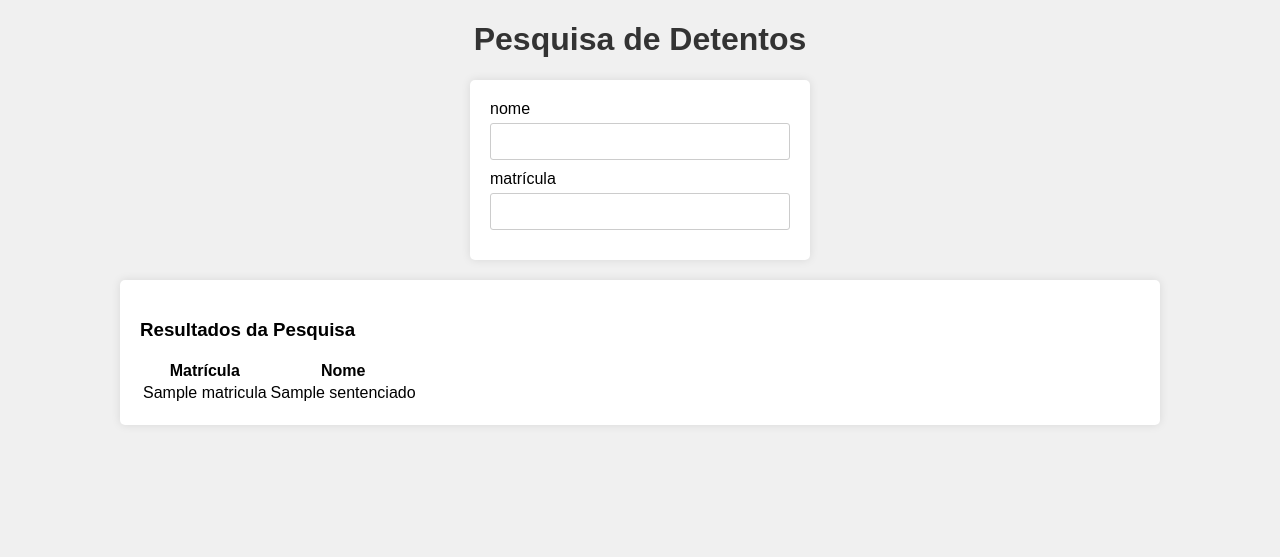
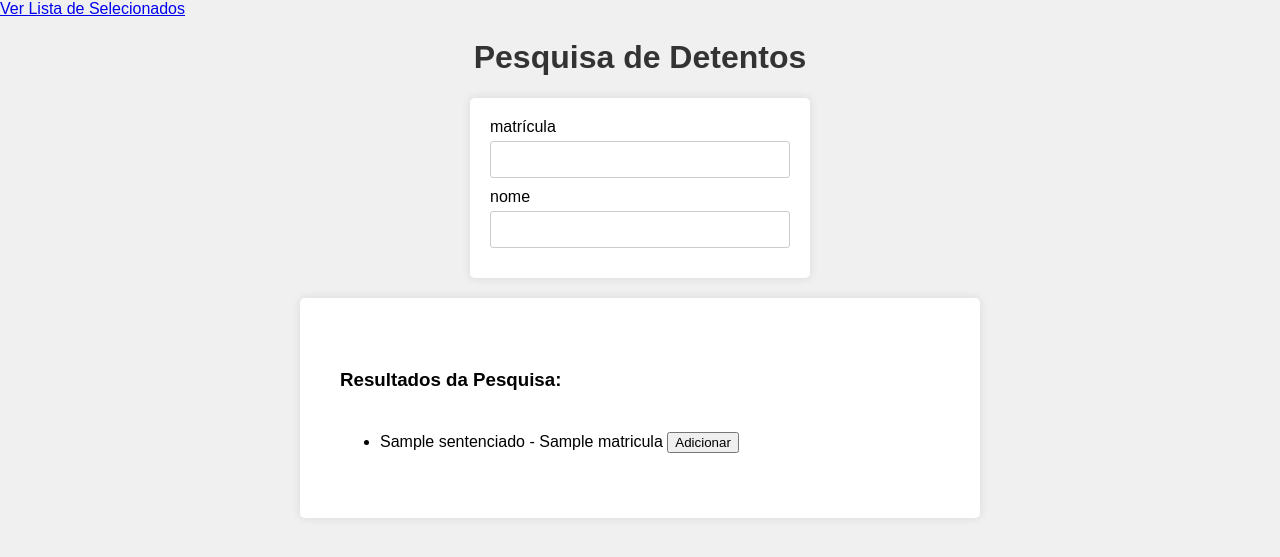
Before and after one commit to fernandopereira3/lista, a Flask app: template templates/pesquisa.html in a window 1280 px wide. Shown: the top 557 px of the page. Run offline with Flask 3, Linux system fonts and the light colour scheme; the template is opened without the code that fills it: values that come from a table or form of the project are taken from there, most other values are stand-ins (such as "Sample title", 1, 10 or a date in 2020); some libraries are stand-ins or nearby versions.

Commit message:
estamos andando!

```diff
--- a/main.py
+++ b/main.py
@@ -2,6 +2,8 @@ from flask import Flask, render_template, request, jsonify
 from models.forms import PesquisaForm
 import pandas as pd
 import  os
+import re
+import datetime
 from pymongo import MongoClient
 from flask_pymongo import PyMongo
 from flask_wtf import FlaskForm
@@ -22,30 +24,49 @@ class PesquisaForm(FlaskForm):
     nome = StringField('Nome')
     pesquisar = SubmitField('PESQUISAR')
 
-@app.route('/lista', methods=['GET', 'POST'])
+
+@app.route('/lista', methods=['GET',  'POST'])
 def pesquisa_matricula():
     form = PesquisaForm()
-    sentenciados = db.sentenciados  # Acesse a coleção do MongoDB
-    resultados = []  # Inicializa uma lista vazia para os resultados
+    sentenciados = db.sentenciados
+    resultados = []
 
-    if form.validate_on_submit():  # Se o formulário foi enviado corretamente
+    if form.validate_on_submit():
         matricula = form.matricula.data.strip()
+        #matri_norm = re.sub(r'[\.\-]', '', matricula).strip()
         nome = form.nome.data.strip()
         query = {}
+#re.compile(f".*{txt_d_pesquisa}.*", re.IGNORECASE)
+        if matricula:
+            query['matricula'] = re.compile(f".*{matricula}.*", re.IGNORECASE)
+        if nome:
+            query['nome'] = {"$regex": nome,  "$options": "i"}
 
-        if matricula:
-            query['matricula'] = matricula
-        if nome:
-            query['nome'] = {"$regex": nome, "$options": "i"}  # Busca por nome ignorando maiúsculas e minúsculas
+        resultados = list(sentenciados.find(query))
 
-        resultados = list(sentenciados.find(query))  # Converte o cursor do MongoDB para lista
-
-        # Convertendo ObjectId para string antes de passar para o template
         for resultado in resultados:
             resultado['_id'] = str(resultado['_id'])
 
     return render_template('pesquisa.html', form=form, sentenciados=resultados)
 
+
+@app.route('/adicionar/<matricula>', methods=['POST'])
+def adicionar_lista(matricula):
+    sentenciado = db.sentenciados.find_one({'matricula': matricula})
+    if sentenciado:
+        lista_selecionados = db.lista_selecionados
+        lista_selecionados.insert_one({
+            'nome': sentenciado['nome'],
+            'matricula': sentenciado['matricula'],
+            'data_adicao': datetime.datetime.now()
+        })
+        return jsonify({'status': 'success', 'message': 'Adicionado com sucesso'})
+    return jsonify({'status': 'error', 'message': 'Matrícula não encontrada'})
+
+@app.route('/lista-selecionados', methods=['GET'])
+def visualizar_lista():
+    lista_selecionados = db.lista_selecionados.find()
+    return render_template('lista.html', lista=lista_selecionados)
 
 
 @app.route('/completa', methods=['GET'])
--- a/static/styles.css
+++ b/static/styles.css
@@ -43,15 +43,25 @@ input[type="submit"]  {
 input[type="submit"]:hover  {
     background-color: #5439de;
  }
-#resultados{
-    width: 1000px;
-    margin-left: auto;
-    margin-right: auto;
+ #Resultado{
+    width: 600px;
+    margin: 20px auto;
     position:relative;
-    padding: 20px;
-    background-color: #fff;
+    padding: 40px;
+    line-height: 2.5;
+    background-color: #ffffff;
     border-radius: 5px;
     box-shadow: 0 0 10px rgba(0, 0, 0, 0.1);
+ }
+ #tabela-selecionados{
+    font: bold 11px "Trebuchet MS", Verdana, Arial, Helvetica, sans-serif;
+    color: #4f6b72;
+    border-right: 1px solid #C1DAD7;
+    border-bottom: 1px solid #C1DAD7;
+    letter-spacing: 2px;
+    text-transform: uppercase;
+    text-align: left;
+    padding: 6px 6px 6px 12px;
  }
  .table-table-bordered{
     width: 100%;
--- a/templates/pesquisa.html
+++ b/templates/pesquisa.html
@@ -7,38 +7,47 @@
     <link rel="stylesheet" type= "text/css" href="{{ url_for('static', filename='../static/styles.css') }}">
 </head>
 <body>
+    <a href="/lista-selecionados">Ver Lista de Selecionados</a>
     <h1>Pesquisa de Detentos</h1>
-    <form name="pesquisa_preso" method="POST">
-        {{ form.hidden_tag() }}
+    <form method="POST">
+        {{ form.csrf_token }}
+        {{ form.matricula.label }} {{ form.matricula() }}
+        {{ form.nome.label }} {{ form.nome() }}
+        {{ form.pesquisar() }}
+    </form>
 
-        {{ form.nome.label }} {{ form.nome }} </br>
-        {{ form.matricula.label }} {{ form.matricula }} </br>
-        {{ form.pesquisar() }}
+    <!-- Display search results -->
+     <div id="Resultado">
+        {% if sentenciados %}
+        <h3>Resultados da Pesquisa:</h3>
+        <ul>
+            {% for sentenciado in sentenciados %}
+            <li>
+                {{ sentenciado.nome }} - {{ sentenciado.matricula }}
+                <button onclick="adicionarLista('{{ sentenciado.matricula }}')">Adicionar</button>
+            </li>
+            {% endfor %}
+        </ul>
+        {% endif %}
 
-        {{ form.csrf_token }}
-    </form>
-    <div id="resultados">
-    {% if sentenciados %}
-    <h3 class="mt-4">Resultados da Pesquisa</h3>
-    <table class="table-table">
-        <thead class="thead">
-            <tr>
-                <th>Matrícula</th>
-                <th>Nome</th>
-            </tr>
-        </thead>
-        <tbody class="tbody">
-            {% for s in sentenciados %}
-            <tr>
-                <td>{{ s.matricula }}</td>
-                <td>{{ s.nome }}</td>
-            </tr>
-            {% endfor %}
-        </tbody>
-    </table>
-        {% else %}
-    <p class="mt-3">Nenhum resultado encontrado.</p>
-{% endif %}
+    </div>
+    <script>
+        function adicionarLista(matricula) {
+            fetch('/adicionar/' + matricula, {
+                method: 'POST',
+                headers: {
+                    'Content-Type': 'application/json'
+                }
+            })
+            .then(response => response.json())
+            .then(data => {
+                if(data.status === 'success') {
+                    alert('Adicionado com sucesso');
+                }
+            });
+        }
+    </script>
+
     </div>
 </body>
 </html>
```
Also changed, not shown: templates/lista.html (added, +24 -0 lines).
